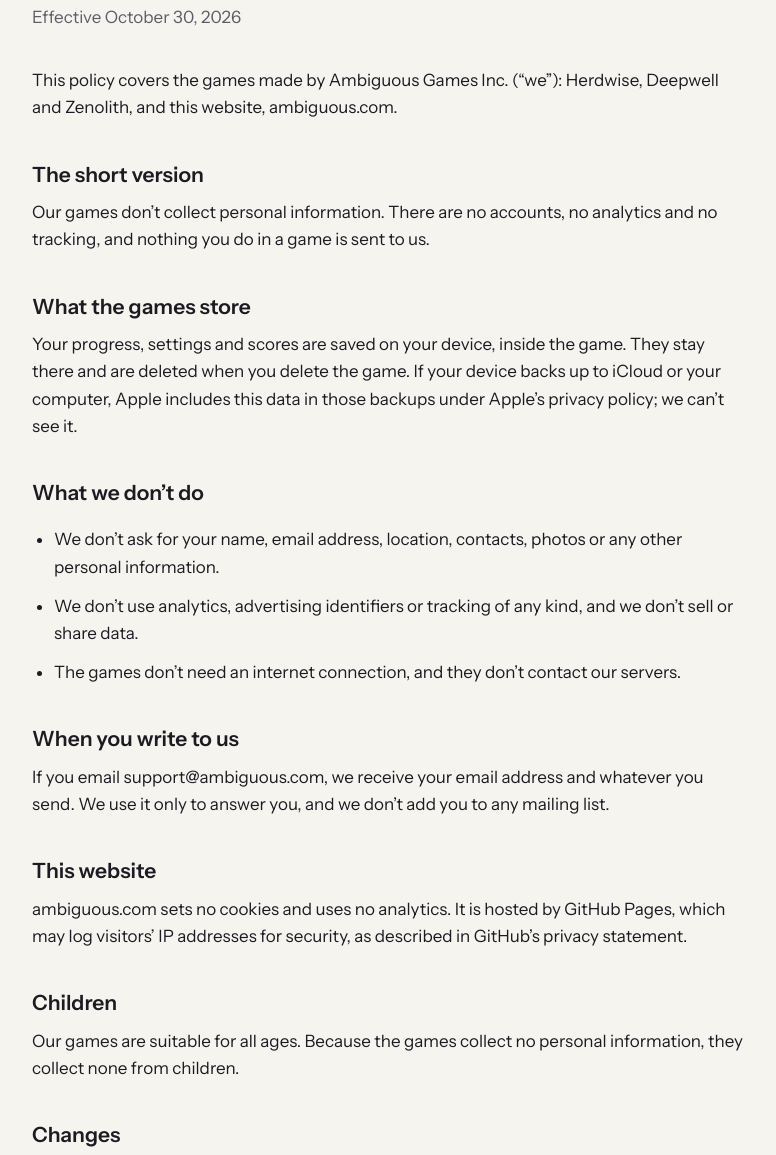
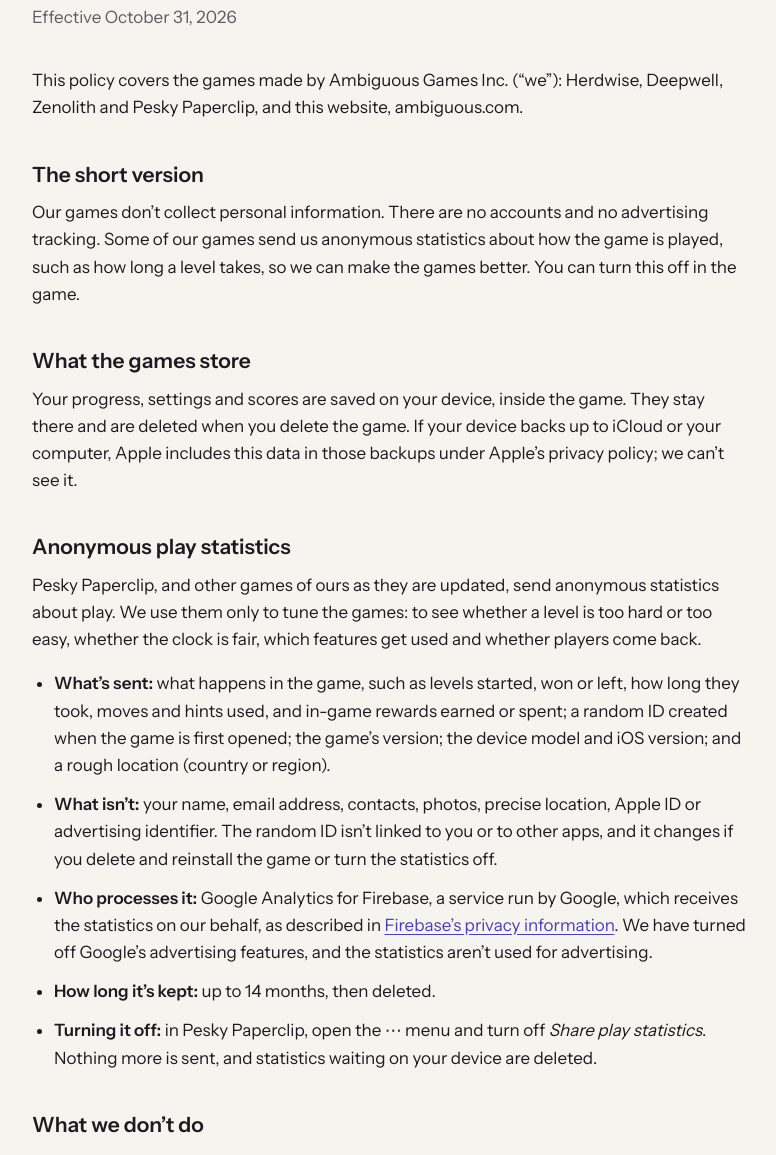
Before and after one commit to Ambiguous-Games/ambiguous.com, a plain HTML site: page privacy/index.html in a window 1280 px wide. Shown: the part 209-1364 px from the top of the page, without its empty margins (88-864 px from the left). Drawn offline with Linux system fonts and the light colour scheme; a web font is replaced by a local one.

Commit message:
Privacy policy: Pesky Paperclip and anonymous play statistics (Google Analytics for Firebase, no ad ID, off switch in the game)
Co-Authored-By: Claude Opus 5.5 <noreply@anthropic.com>
Claude-Session: https://claude.ai/code/session_01BjQTUGKh7odVYwVNfrFFdp

```diff
--- a/privacy/index.html
+++ b/privacy/index.html
@@ -17,26 +17,35 @@
 <main class="wrap">
 <article class="doc">
 <h1>Privacy Policy</h1>
-<p class="date">Effective October 30, 2026</p>
-<p>This policy covers the games made by Ambiguous Games Inc. (“we”): Herdwise, Deepwell and Zenolith, and this website, ambiguous.com.</p>
+<p class="date">Effective October 31, 2026</p>
+<p>This policy covers the games made by Ambiguous Games Inc. (“we”): Herdwise, Deepwell, Zenolith and Pesky Paperclip, and this website, ambiguous.com.</p>
 <h2>The short version</h2>
-<p>Our games don’t collect personal information. There are no accounts, no analytics and no tracking, and nothing you do in a game is sent to us.</p>
+<p>Our games don’t collect personal information. There are no accounts and no advertising tracking. Some of our games send us anonymous statistics about how the game is played, such as how long a level takes, so we can make the games better. You can turn this off in the game.</p>
 <h2>What the games store</h2>
 <p>Your progress, settings and scores are saved on your device, inside the game. They stay there and are deleted when you delete the game. If your device backs up to iCloud or your computer, Apple includes this data in those backups under Apple’s privacy policy; we can’t see it.</p>
+<h2>Anonymous play statistics</h2>
+<p>Pesky Paperclip, and other games of ours as they are updated, send anonymous statistics about play. We use them only to tune the games: to see whether a level is too hard or too easy, whether the clock is fair, which features get used and whether players come back.</p>
+<ul>
+<li><strong>What’s sent:</strong> what happens in the game, such as levels started, won or left, how long they took, moves and hints used, and in-game rewards earned or spent; a random ID created when the game is first opened; the game’s version; the device model and iOS version; and a rough location (country or region).</li>
+<li><strong>What isn’t:</strong> your name, email address, contacts, photos, precise location, Apple ID or advertising identifier. The random ID isn’t linked to you or to other apps, and it changes if you delete and reinstall the game or turn the statistics off.</li>
+<li><strong>Who processes it:</strong> Google Analytics for Firebase, a service run by Google, which receives the statistics on our behalf, as described in <a href="https://firebase.google.com/support/privacy">Firebase’s privacy information</a>. We have turned off Google’s advertising features, and the statistics aren’t used for advertising.</li>
+<li><strong>How long it’s kept:</strong> up to 14 months, then deleted.</li>
+<li><strong>Turning it off:</strong> in Pesky Paperclip, open the ⋯ menu and turn off <em>Share play statistics</em>. Nothing more is sent, and statistics waiting on your device are deleted.</li>
+</ul>
 <h2>What we don’t do</h2>
 <ul>
 <li>We don’t ask for your name, email address, location, contacts, photos or any other personal information.</li>
-<li>We don’t use analytics, advertising identifiers or tracking of any kind, and we don’t sell or share data.</li>
-<li>The games don’t need an internet connection, and they don’t contact our servers.</li>
+<li>We don’t use advertising identifiers or track you across other companies’ apps and websites, and we don’t sell or share data.</li>
+<li>The games don’t need an internet connection to play.</li>
 </ul>
 <h2>When you write to us</h2>
 <p>If you email support@ambiguous.com, we receive your email address and whatever you send. We use it only to answer you, and we don’t add you to any mailing list.</p>
 <h2>This website</h2>
 <p>ambiguous.com sets no cookies and uses no analytics. It is hosted by GitHub Pages, which may log visitors’ IP addresses for security, as described in GitHub’s privacy statement.</p>
 <h2>Children</h2>
-<p>Our games are suitable for all ages. Because the games collect no personal information, they collect none from children.</p>
+<p>Our games are suitable for all ages. We don’t knowingly collect personal information from children. The anonymous play statistics are used only to run and improve the games, never for advertising or to build a profile of anyone.</p>
 <h2>Changes</h2>
-<p>If a future version of a game adds something that uses data, such as advertising, in-app purchases, leaderboards or iCloud sync, we’ll update this page before that version is released and change the date above.</p>
+<p>If a future version of a game adds something else that uses data, such as advertising, in-app purchases, leaderboards or iCloud sync, we’ll update this page before that version is released and change the date above.</p>
 <h2>Contact</h2>
 <p>Ambiguous Games Inc., Toronto, Ontario, Canada · <a href="mailto:support@ambiguous.com">support@ambiguous.com</a></p>
 </article>
```
